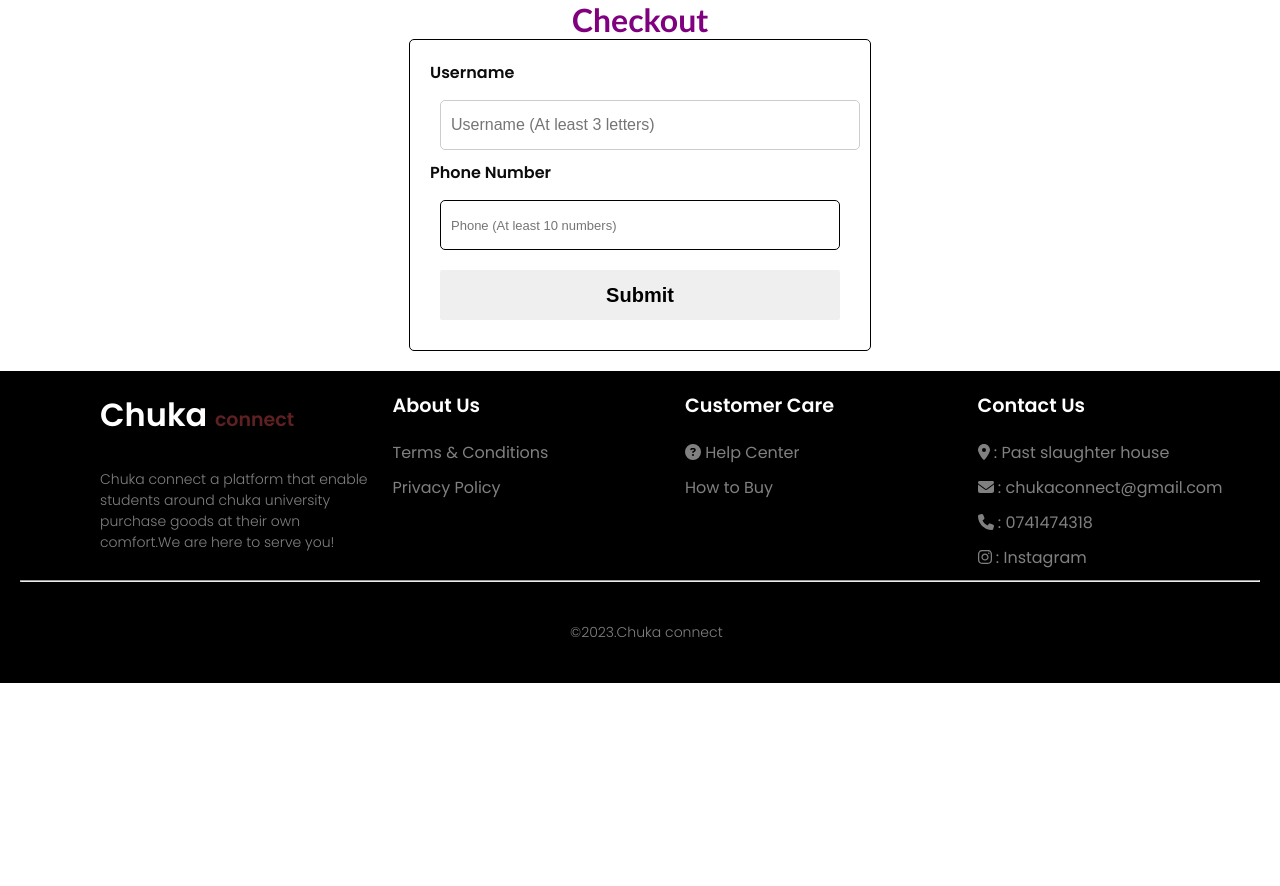
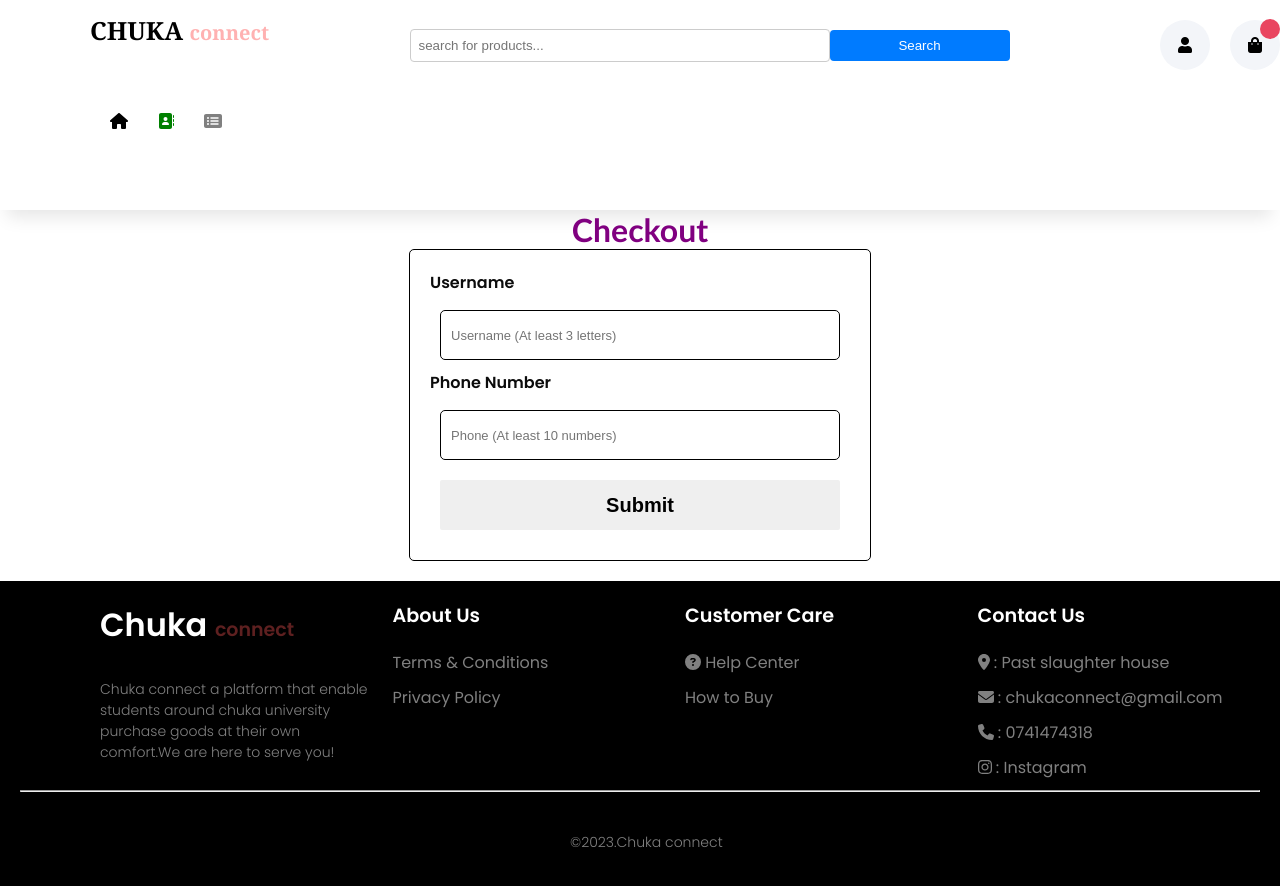
Before and after one commit to chukaconnect/chukaconnect, a React (Create React App) app: page /cart/checkout in a window 1280 px wide. Shown: the top 886 px of the page. Before the commit the page ends 800 px from the top, so only its background shows below. Built offline with nearby package versions, Linux system fonts and the light colour scheme.

Commit message:
header-change

```diff
--- a/src/components/checkout/Checkout.jsx
+++ b/src/components/checkout/Checkout.jsx
@@ -1,6 +1,7 @@
 import React, { useState } from 'react'
 import Axios from 'axios';
 import Modal from '../../common/modal/Modal'
+import Header from '../../common/header/Header'
 
 import './style.css'
 
@@ -41,6 +42,8 @@ const register =  (event) => {
 
 
   return (
+    <>
+     <Header CartItem={CartItem} />
     <div className='Register'>
         <h1>Checkout</h1>
         <form >
@@ -60,6 +63,7 @@ const register =  (event) => {
     </div>
         </form>
     </div>
+    </>
   )
 }
 
--- a/src/components/ctickets/set/Set.css
+++ b/src/components/ctickets/set/Set.css
@@ -37,9 +37,9 @@
     font-weight: bold;
   }
 
-  input[type="text"],
-  input[type="email"],
-  input[type="password"] {
+  .centered input[type="text"],
+  .centered input[type="email"],
+  .centered input[type="password"] {
     display: block;
     width: 100%;
     padding: 10px;
```
